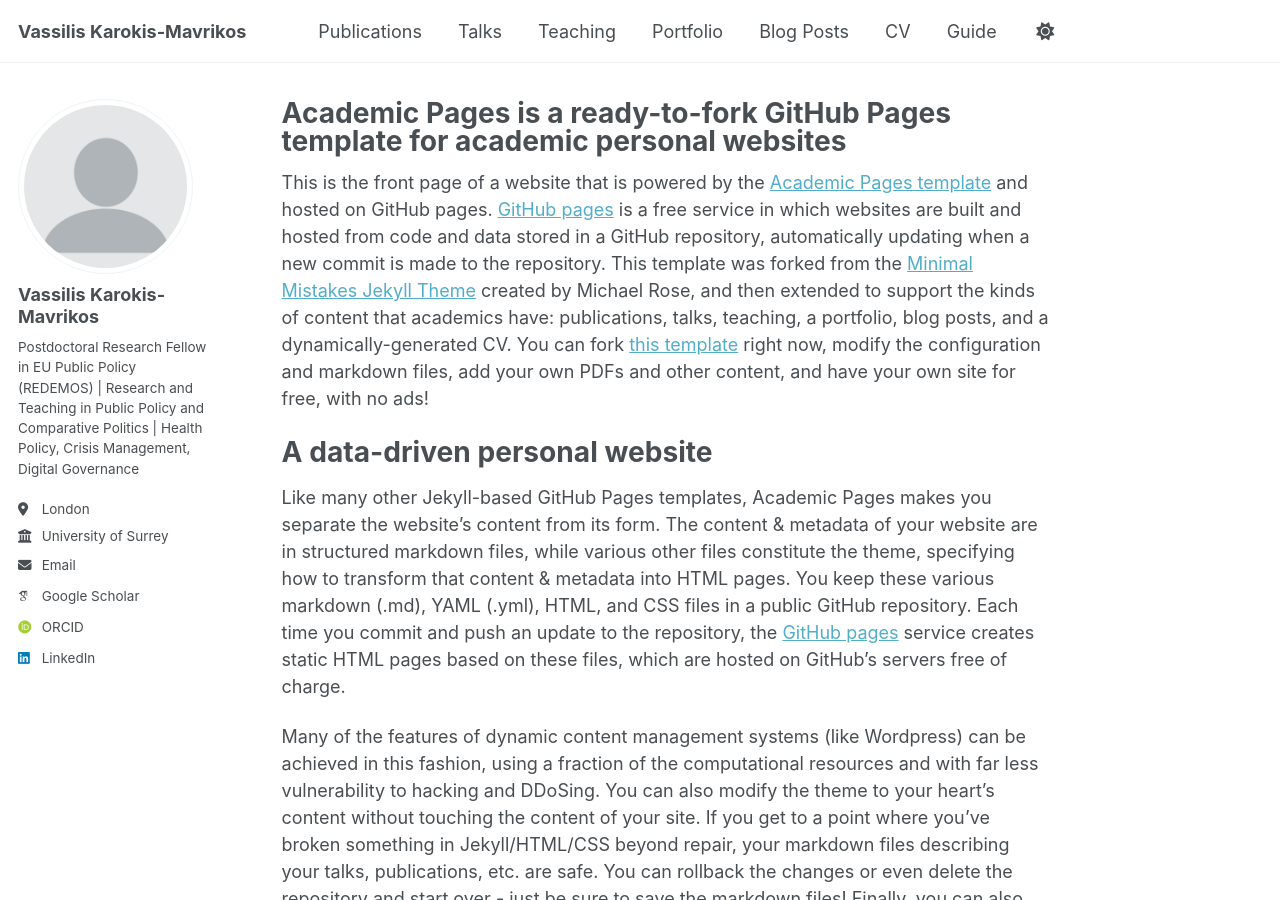
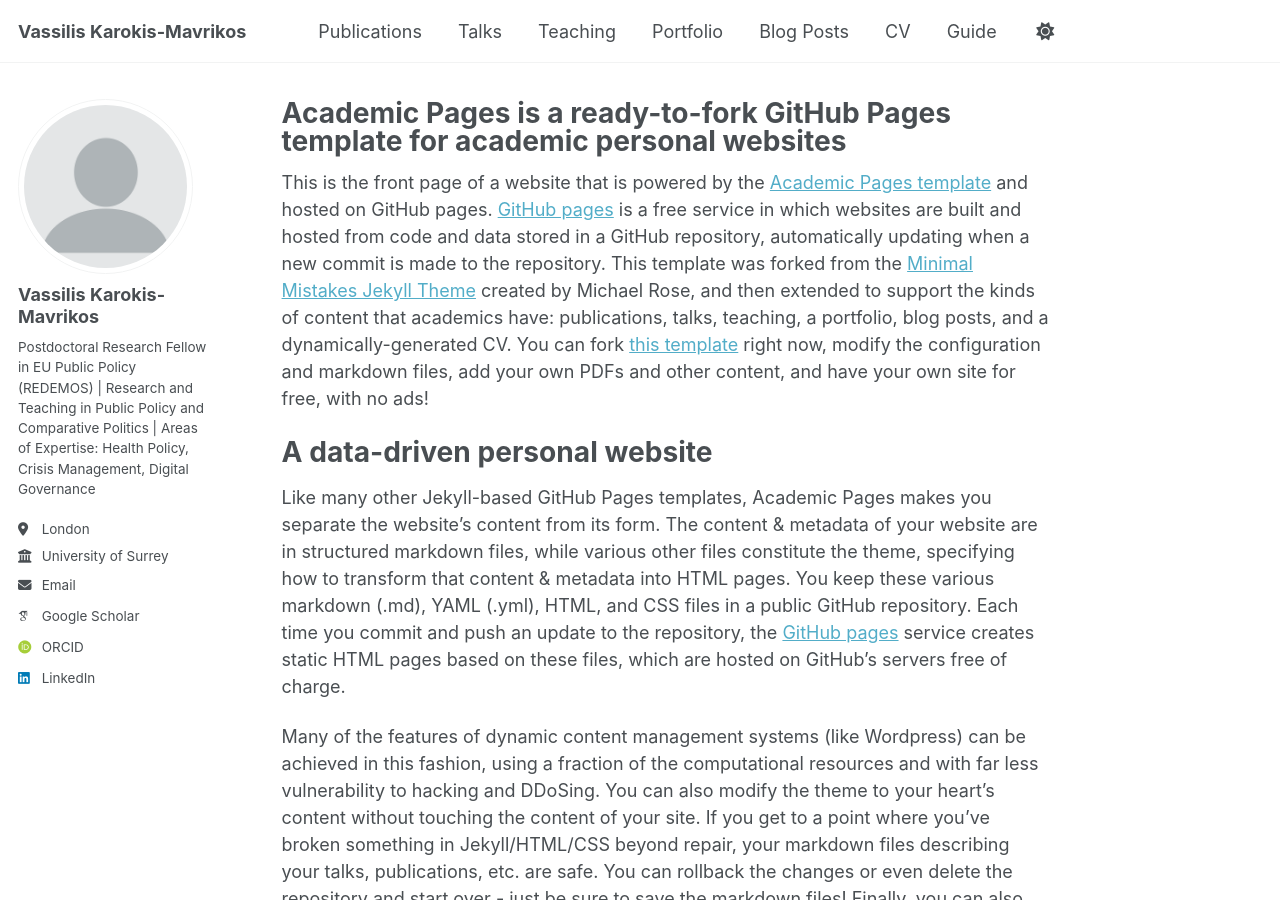
Before and after one commit to vassiliskm/vassiliskarokismavrikos.github.io, a Jekyll site: the page built from _pages/about.md, in a window 1280 px wide and 900 px high. Built offline with Jekyll 4.4.1, drawn with Linux system fonts in a browser that asks for light colours; some web fonts are replaced.

Commit message:
Update _config.yml

```diff
--- a/_config.yml
+++ b/_config.yml
@@ -25,7 +25,7 @@ author:
   avatar           : "profile.png"
   name             : "Vassilis Karokis-Mavrikos"
   pronouns         : # example: "she/her"
-  bio              : "Postdoctoral Research Fellow in EU Public Policy (REDEMOS) | Research and Teaching in Public Policy and Comparative Politics | Health Policy, Crisis Management, Digital Governance"
+  bio              : "Postdoctoral Research Fellow in EU Public Policy (REDEMOS) | Research and Teaching in Public Policy and Comparative Politics | Areas of Expertise: Health Policy, Crisis Management, Digital Governance"
   location         : "London"
   employer         : "University of Surrey"
   uri              : # URL
```
